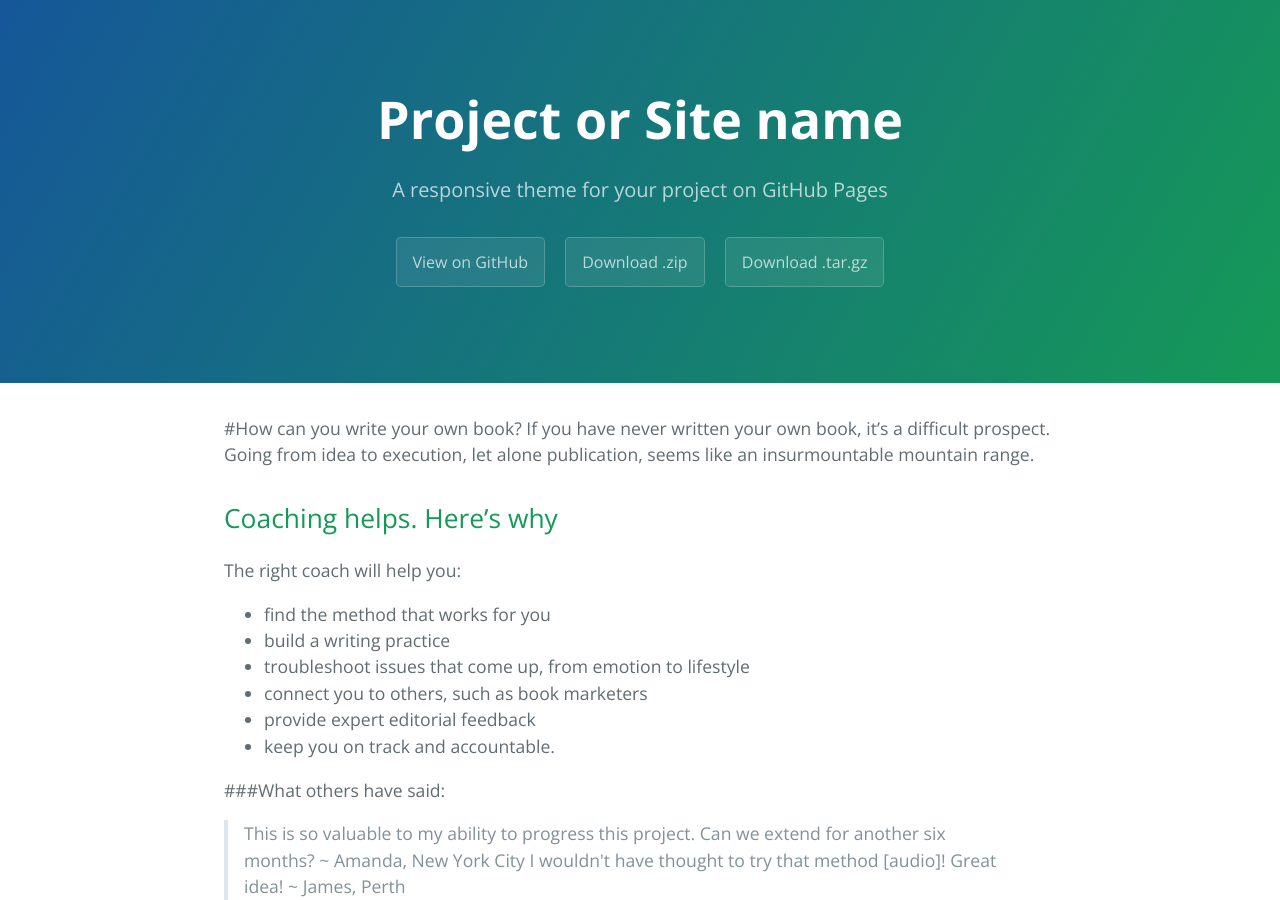
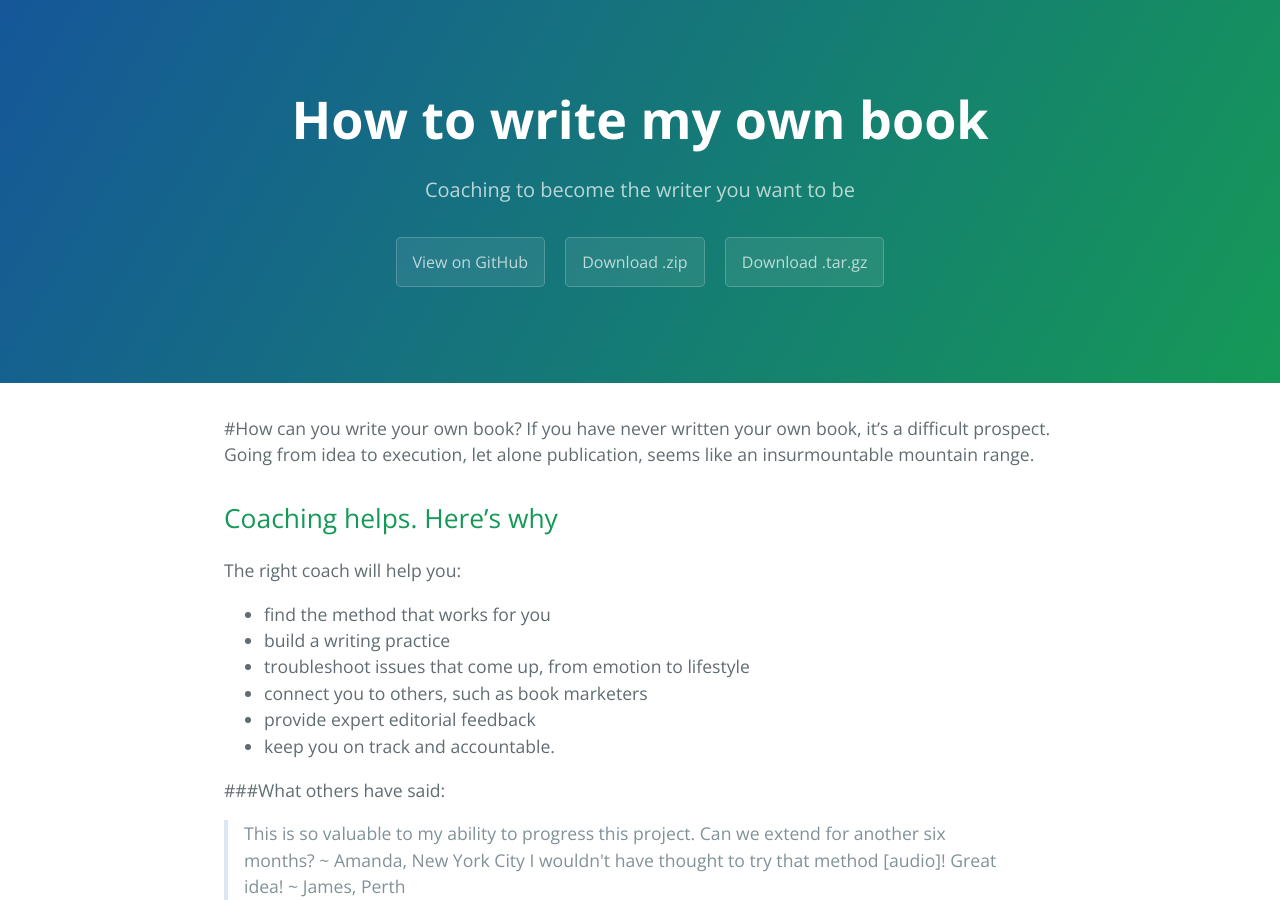
Before and after one commit to brutalpixie/BookCoach, a Jekyll site: the page built from index.md, in a window 1280 px wide and 900 px high. Built offline with Jekyll 4.4.1, drawn with Linux system fonts in a browser that asks for light colours; our own code applies the rules of GitHub Pages for plain Markdown files; some of the changed text lies outside the part shown.

Commit message:
Update _config.yml

```diff
--- a/_config.yml
+++ b/_config.yml
@@ -1,14 +1,13 @@
 # Setup
-title:        Project or Site name
-tagline:      A responsive theme for your project on GitHub Pages
+title:        How to write my own book
+tagline:      Coaching to become the writer you want to be
 baseurl:      ""
 paginate:     1
 
 # About/contact
 author:
-  name:       Author name
-  url:        http://yourhomepage.com
-
+  name:       Leticia
+  url:        http://biodagar.com
 # Gems
 gems:
   - jekyll-paginate
```
